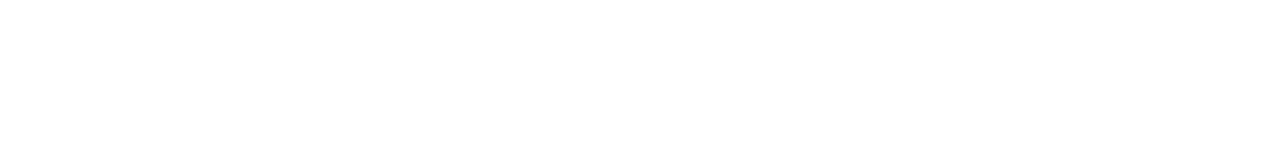
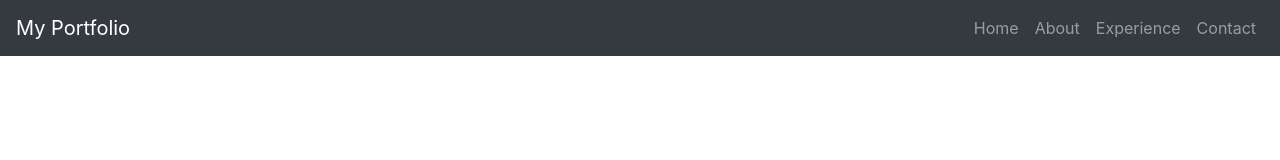
Before and after one commit to wrose001/Professional-Portfolio, a plain HTML site: page index.html in a window 1280 px wide. Drawn offline with nearby package versions, Linux system fonts and the light colour scheme.

Commit message:
Added a navbar and righ-aligned links.

```diff
--- a/index.html
+++ b/index.html
@@ -10,7 +10,28 @@
 </head>
 <body>
 
-
+    <nav class="navbar navbar-expand-md bg-dark navbar-dark">
+        <a class="navbar-brand" href="#">My Portfolio</a>
+        <button class="navbar-toggler" type="button" data-toggle="collapse" data-target="#collapsibleNavbar">
+          <span class="navbar-toggler-icon"></span>
+        </button>
+        <div class="collapse navbar-collapse" id="collapsibleNavbar">
+          <ul class="navbar-nav ml-auto">
+            <li class="nav-item">
+              <a class="nav-link" href="index.html">Home</a>
+            </li>
+            <li class="nav-item">
+              <a class="nav-link" href="about.html">About</a>
+            </li>
+            <li class="nav-item">
+              <a class="nav-link" href="experience.html">Experience</a>
+            </li>
+            <li class="nav-item">
+                <a class="nav-link" href="contact.html">Contact</a>
+              </li>
+          </ul>
+        </div>
+      </nav>
 
 <script src="https://ajax.googleapis.com/ajax/libs/jquery/3.4.1/jquery.min.js"></script>
 <script src="https://cdnjs.cloudflare.com/ajax/libs/popper.js/1.16.0/umd/popper.min.js"></script>
```
